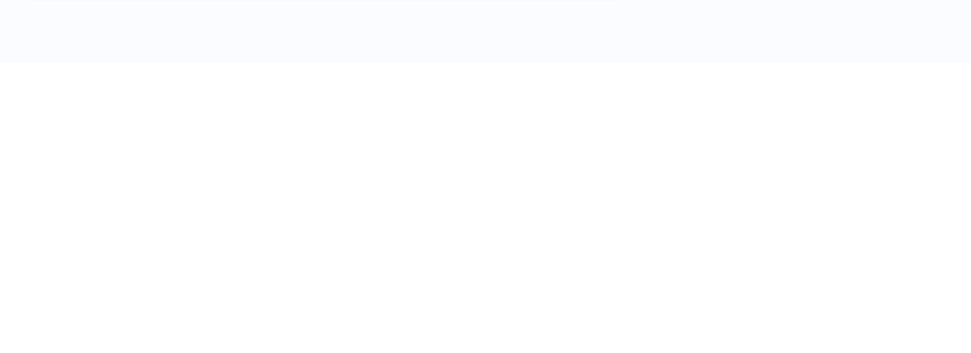
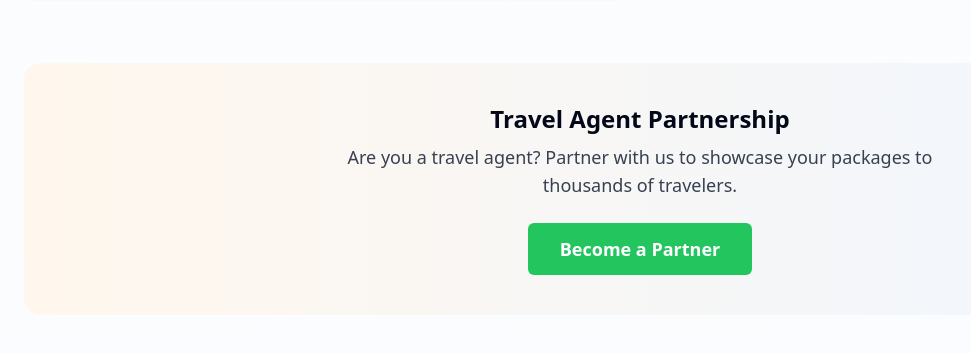
Before and after one commit to rohitsahana/ghumingo-flash-trips-45, a React (Vite) app: page /travel-plans in a window 1280 px wide. Shown: the part 1169-1522 px from the top of the page, without its empty margins (0-971 px from the left). Before the commit the page ends 1232 px from the top, so only its background shows below. Built offline with nearby package versions, Linux system fonts and the light colour scheme.

Commit message:
feat: move Travel Agent Partnership section to All Travel Plans page

```diff
--- a/src/pages/TravelPlans.tsx
+++ b/src/pages/TravelPlans.tsx
@@ -262,6 +262,19 @@ const TravelPlans = () => (
           </Card>
         ))}
       </div>
+      {/* Travel Agent Partnership Section */}
+      <div className="mt-16 rounded-2xl bg-gradient-to-r from-orange-50 to-blue-50 p-10 flex flex-col items-center text-center">
+        <h2 className="text-2xl font-bold mb-2">Travel Agent Partnership</h2>
+        <p className="mb-6 text-lg text-gray-700 max-w-2xl">
+          Are you a travel agent? Partner with us to showcase your packages to thousands of travelers.
+        </p>
+        <button
+          className="bg-green-500 hover:bg-green-600 text-white font-semibold px-8 py-3 rounded-md text-lg transition-colors"
+          onClick={() => window.open('mailto:partners@ghumingo.com', '_blank')}
+        >
+          Become a Partner
+        </button>
+      </div>
     </div>
   </div>
 );
```
